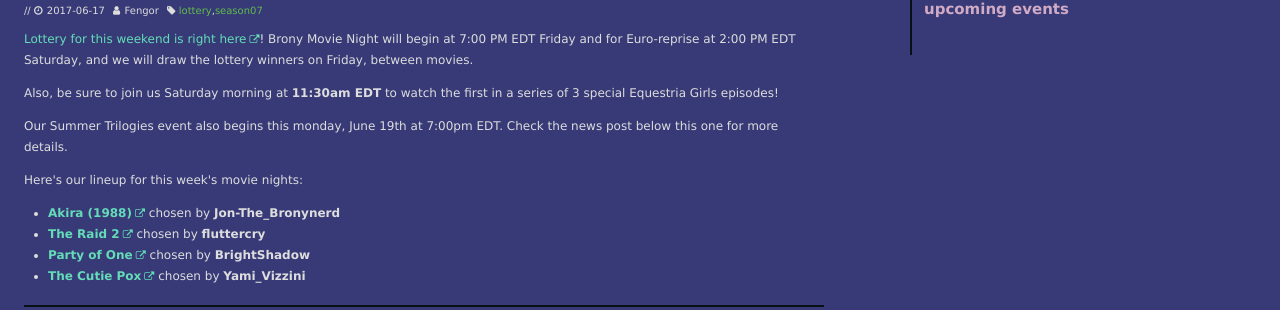
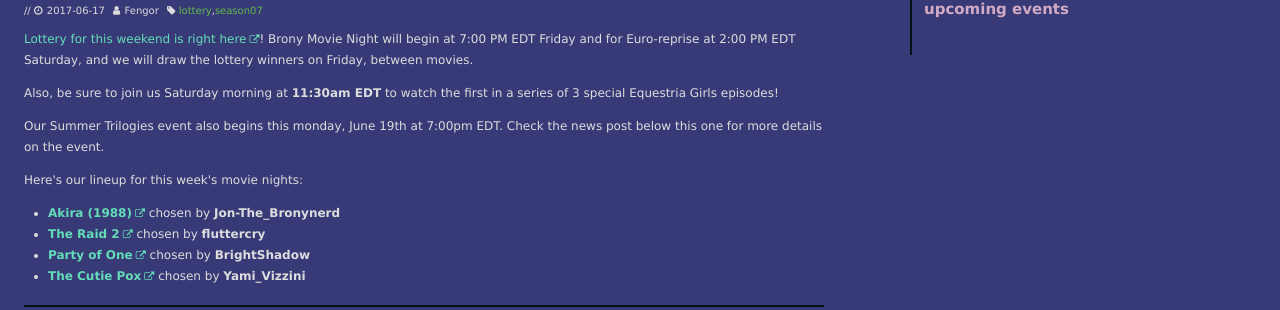
Before and after one commit to Bronystate/brstv3, a Jekyll site: the page built from _posts/2017-06-17-lottery.md, in a window 1280 px wide. Shown: the part 283-593 px from the top of the page. Built offline with Jekyll 4.4.1, drawn with Linux system fonts in a browser that asks for light colours; nearby versions of some CDN libraries.

Commit message:
Update 2017-06-17-lottery.md

```diff
--- a/_posts/2017-06-17-lottery.md
+++ b/_posts/2017-06-17-lottery.md
@@ -8,7 +8,7 @@ tags: [lottery, season07]
 
 Also, be sure to join us Saturday morning at **11:30am EDT** to watch the first in a series of 3 special Equestria Girls episodes!
 
-Our Summer Trilogies event also begins this monday, June 19th at 7:00pm EDT. Check the news post below this one for more details.
+Our Summer Trilogies event also begins this monday, June 19th at 7:00pm EDT. Check the news post below this one for more details on the event.
 
 Here's our lineup for this week's movie nights:
 
```
